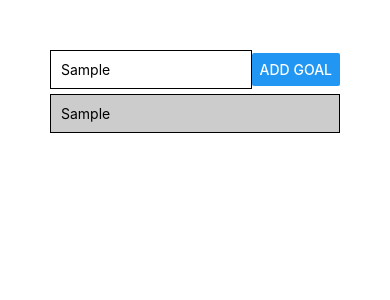
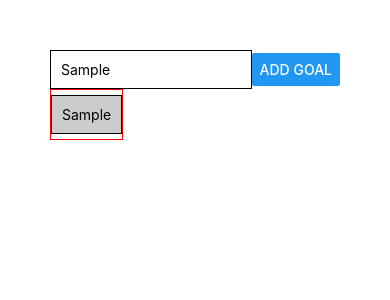
Before and after one commit to raheemadamboev/goal-tracker, a React Native app: screen / in a window 390 px wide. Both pictures are taken after typing "Sample" into the empty fields and a click on the button "ADD GOAL". Shown: the top 300 px of the page. Built offline with nearby package versions, Linux system fonts and the light colour scheme.

Commit message:
TouchableNativeFeedback

```diff
--- a/components/GoalCard.tsx
+++ b/components/GoalCard.tsx
@@ -1,13 +1,13 @@
 import React from "react";
-import { View, Text, StyleSheet, TouchableHighlight } from "react-native";
+import { View, Text, StyleSheet, TouchableNativeFeedback } from "react-native";
 
 const GoalCard = (props: Props) => {
   return (
-    <TouchableHighlight onPress={props.onGoalPress}>
+    <TouchableNativeFeedback onPress={props.onGoalPress}>
       <View style={styles.cardGoals}>
         <Text>{props.name}</Text>
       </View>
-    </TouchableHighlight>
+    </TouchableNativeFeedback>
   );
 };
 
```
